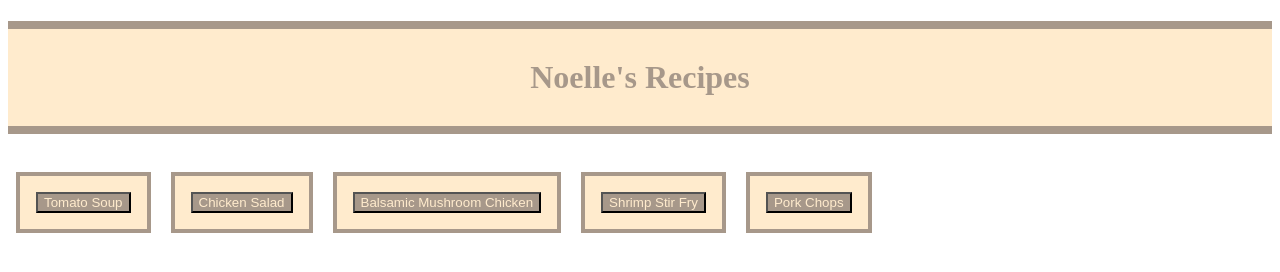
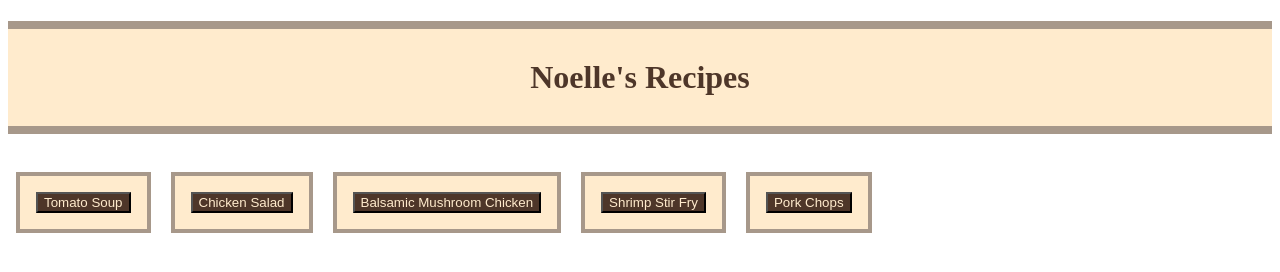
Before and after one commit to Noelle122/Recipes, a plain HTML site: page index.html in a window 1280 px wide. Drawn offline with Linux system fonts and the light colour scheme.

Commit message:
Some color changes added to buttons

```diff
--- a/homeStyles.css
+++ b/homeStyles.css
@@ -9,7 +9,7 @@ p{
 
 button{
     text-align: center;
-    background-color:  #A7988A;
+    background-color: #4E3629;
 }
 
 a{
@@ -23,5 +23,5 @@ h1{
     background-color: blanchedalmond;
     border-top: 8px solid #A7988A;
     border-bottom: 8px solid #A7988A;
-    color:  #A7988A;
+    color: #4E3629;
 }
```
